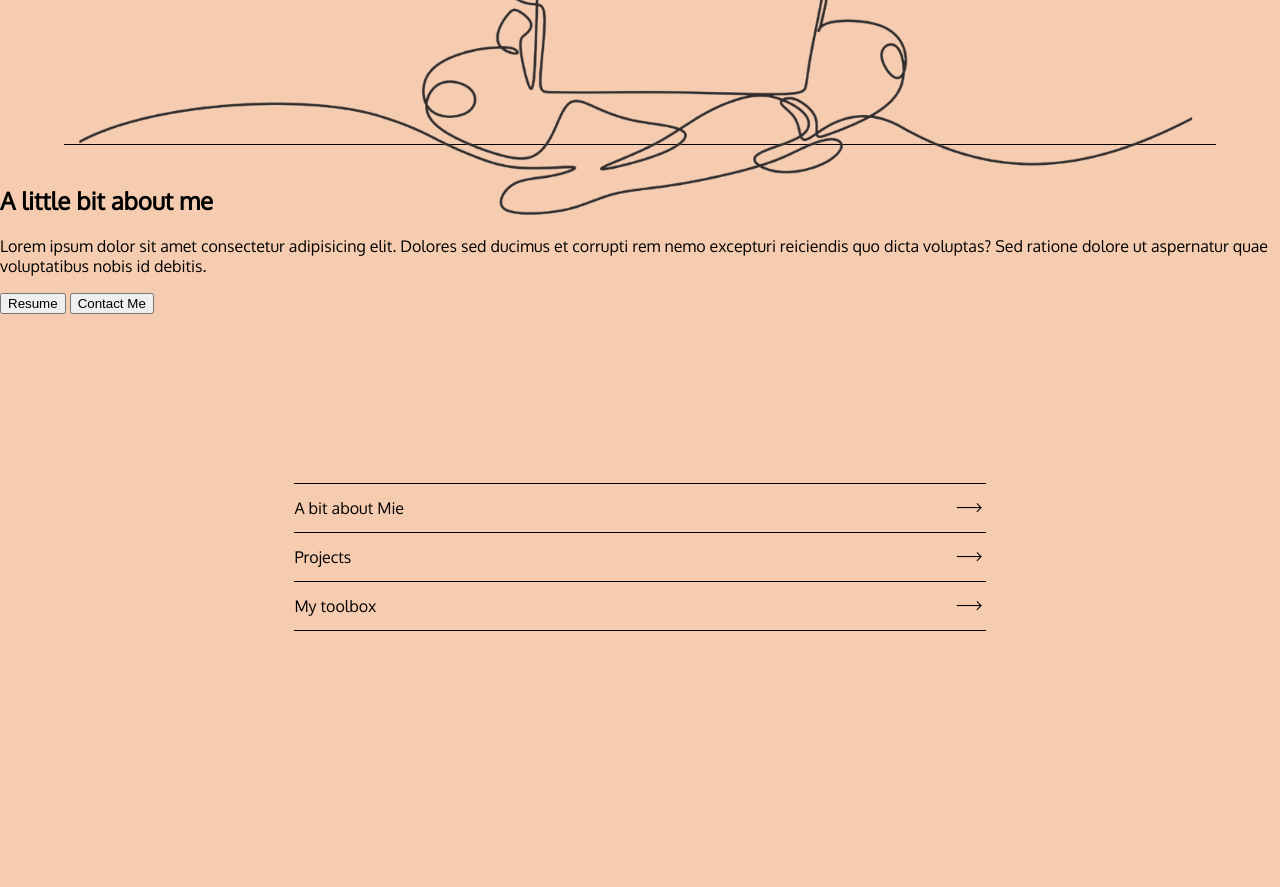
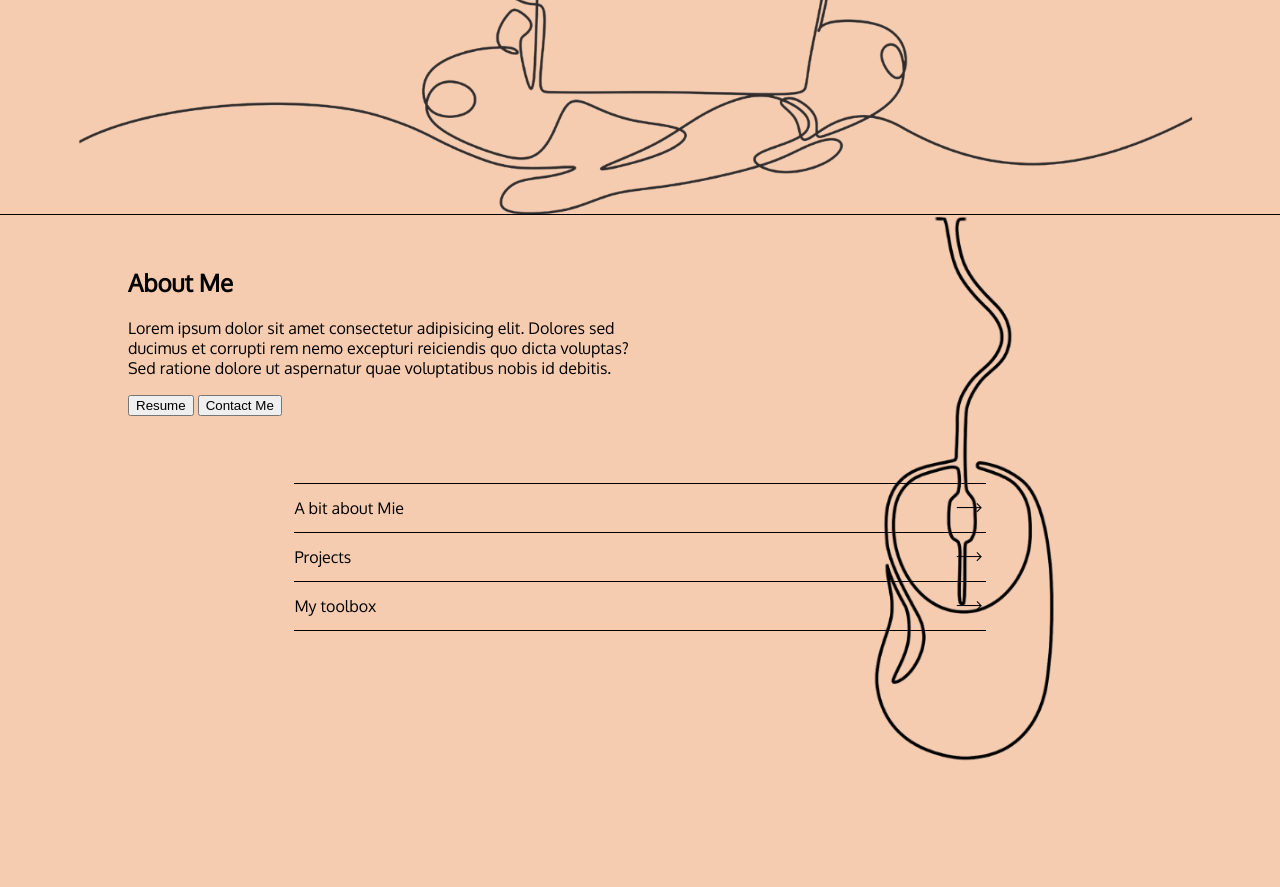
Before and after one commit to mks209/portfolio, a plain HTML site: page index.html in a window 1280 px wide. Shown: the part 676-1563 px from the top of the page. Before the commit the page ends 1307 px from the top, so only its background shows below. Drawn offline with nearby package versions, Linux system fonts and the light colour scheme; files that its build step writes are made by us from their sources.

Commit message:
about me section formatting

```diff
--- a/index.html
+++ b/index.html
@@ -5,14 +5,13 @@
     <meta http-equiv="X-UA-Compatible" content="IE=edge">
     <meta name="viewport" content="width=device-width, initial-scale=1.0">
     <meta content="width=device-width, initial-scale=1" name="viewport" />
-    <link rel="stylesheet" type="text/css" href="./style.css">
+    <link rel="stylesheet" type="text/css" href="../src/style.css">
     <link href="https://fonts.googleapis.com/css2?family=EB+Garamond:ital,wght@0,400;0,500;0,700;1,400&family=Inter:wght@300;400;600&family=Oxygen:wght@300;400&display=swap" rel="stylesheet">
     <title>Document</title>
 </head>
 <body>
     <div class="cont1">
-        <div class="header" id="myHeader">
-        <header>
+        <header class="headercont">
             <div class="gridhead">
                 <nav class="menu">
                     <span><a href="./resume.html">Resume</a></span>
@@ -29,15 +28,25 @@
                     <ul class="menu2">
                         <li class="l1"><div class="iconlist"><a href="#">A bit about Mie</a><img src="./assets/arrow-icon.png"></div></li>
                         <li class="l2"><div class="iconlist"><a href="#">Projects</a><img src="./assets/arrow-icon.png"></div></li>
-                        <li id="tool" class="l3"><div class="iconlist"><a href="#">My toolbox</a><img src="./assets/arrow-icon.png"><div></li>
+                        <li id="tool" class="l3"><div class="iconlist"><a href="#">My toolbox</a><img src="./assets/arrow-icon.png"></div></li>
                     </ul>
-
+                </div>
+        </div>
+        <div class="sep"></div>
+        <div class="aboutmecontainer">
+            <div class="aboutme">
+                <img class="mouse" src="./assets/mousey.png">
+                <div class="aboutwriting">
+                    <h2>About Me</h2>
+                    <p>Lorem ipsum dolor sit amet consectetur adipisicing elit. Dolores sed ducimus et corrupti rem nemo excepturi reiciendis quo dicta voluptas? Sed ratione dolore ut aspernatur quae voluptatibus nobis id debitis.</p>
+                    <button>Resume</button>
+                    <button>Contact Me</button>
+                </div>
             </div>
         </div>
-        <h2>A little bit about me</h1>
-        <p>Lorem ipsum dolor sit amet consectetur adipisicing elit. Dolores sed ducimus et corrupti rem nemo excepturi reiciendis quo dicta voluptas? Sed ratione dolore ut aspernatur quae voluptatibus nobis id debitis.</p>
-        <button>Resume</button>
-        <button>Contact Me</button>
     </div>
+    <footer>
+
+    </footer>
 </body>
 </html>
--- a/style.scss
+++ b/style.scss
@@ -46,6 +46,7 @@ header {
 header a {
         color: black;
         padding: 0 10px;
+        z-index: 10;
 }
 .menu {
     grid-column: 2 / 3;
@@ -63,8 +64,7 @@ header a {
     margin: 20px;
     width: 90%;
     height: 100vh;
-    grid-template: 50px 1fr 4fr 2fr 1fr / 1fr;
-    border-bottom: 0.5px solid black;
+    grid-template: 50px 1fr 4fr 2fr 1fr 2fr / 1fr;
     justify-items: center;
     align-items: end;
     }
@@ -126,6 +126,38 @@ header a {
     }
 }
 
+.sep {
+    height: 50px;
+    width: 100%;
+    background-color: $light-peach;
+    z-index: 2;
+}
+
+
+/* ABOUT ME SECTION */
+.aboutmecontainer {
+    display: flex;
+    justify-content: center;
+}
+
+.aboutme {
+    display: grid;
+    width: 100%;
+    height: 70vh;
+    grid-template: 1fr 2fr 2fr / 1fr 1fr;
+    justify-items: center;
+    align-items: start;
+    border-top: 1px solid black;
+}
+.aboutwriting {
+    grid-area: 1 / 1 / 4 / 2;
+    max-width: 100%;
+    margin: 5% 0% 0% 20%;
+}
+.aboutmecontainer img {
+    grid-area: 1 / 2 / 4 / 3;
+    max-width: 80%;
+}
 /* unvisited link */
 a:link {
     text-decoration:none;
```
Also changed, not shown: assets/mousey.png (added), style.css, 2 other files.
